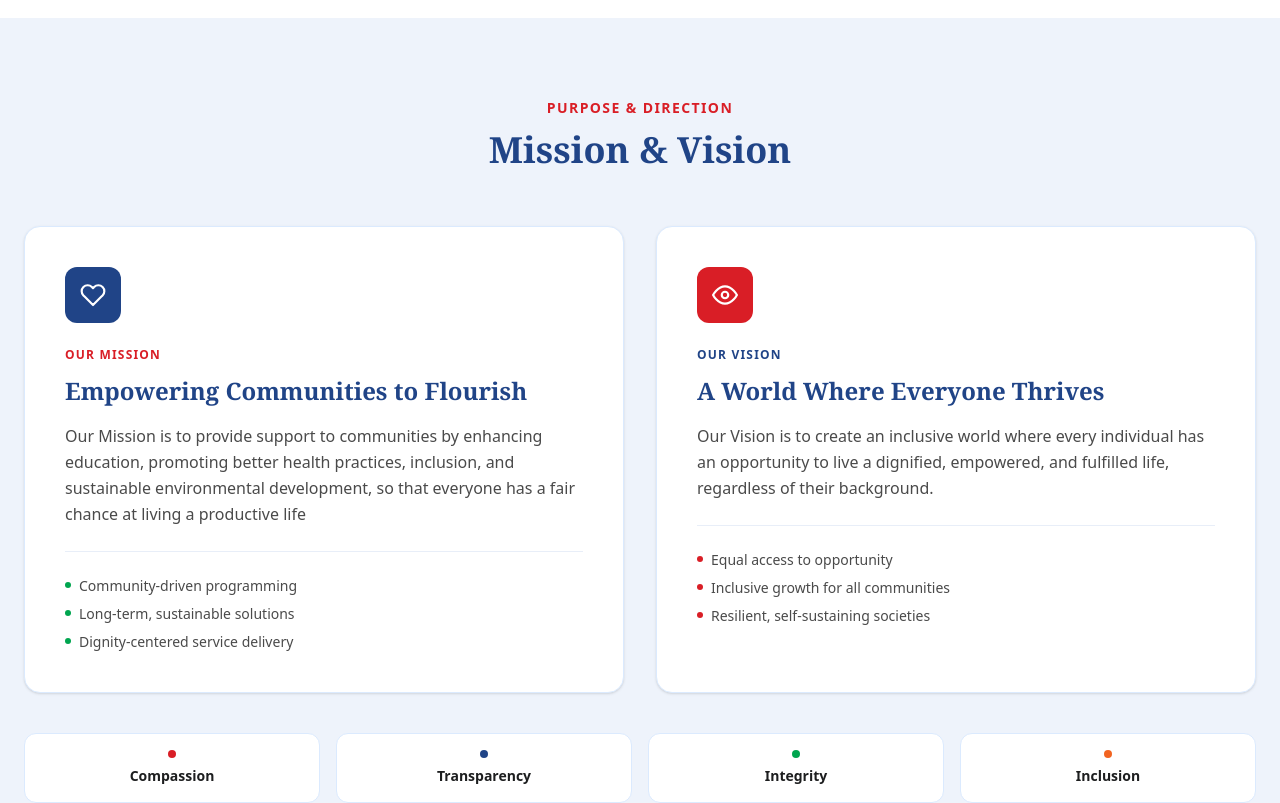
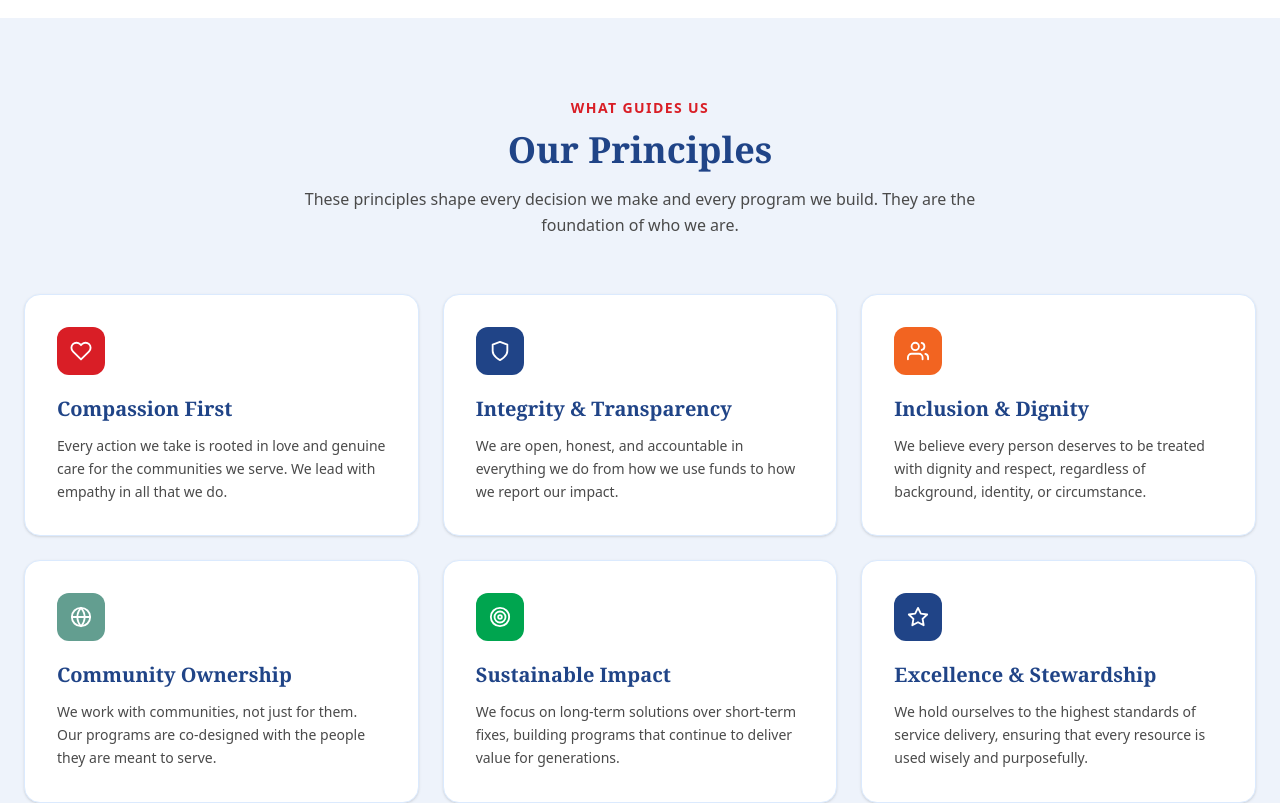
Before and after one commit to techMaverick36/Acts-of-Love-Empowerment-Foundation, a React (Vite) app: page /about in a window 1280 px wide. Shown: the part 1020-1823 px from the top of the page. Built offline with nearby package versions, Linux system fonts and the light colour scheme.

Commit message:
Made adjustments

```diff
--- a/src/Pages/About.tsx
+++ b/src/Pages/About.tsx
@@ -1,5 +1,6 @@
-import { FiHeart, FiEye, FiArrowRight } from "react-icons/fi";
-import { Link } from "react-router-dom";
+import { FiHeart, FiArrowRight, FiShield, FiUsers, FiStar, FiTarget, FiGlobe } from "react-icons/fi";
+import { Link, useLocation } from "react-router-dom";
+import { useEffect } from "react";
 import Navbar from "../components/Navbar";
 import Footer from "../components/Footer";
 
@@ -35,6 +36,17 @@ const milestones = [
 ];
 
 export default function AboutPage() {
+	const { hash } = useLocation();
+
+	useEffect(() => {
+		if (hash) {
+			const el = document.querySelector(hash);
+			if (el) {
+				setTimeout(() => el.scrollIntoView({ behavior: "smooth" }), 100);
+			}
+		}
+	}, [hash]);
+
 	return (
 		<div>
 			<Navbar />
@@ -139,151 +151,95 @@ export default function AboutPage() {
 				</div>
 			</section>
 
-			{/* ── MISSION & VISION ── */}
-			<section className="py-20" style={{ backgroundColor: "#eef3fb" }}>
+			{/* ── OUR PRINCIPLES ── */}
+			<section id="principles" className="py-20 scroll-mt-24" style={{ backgroundColor: "#eef3fb" }}>
 				<div className="max-w-7xl mx-auto px-6">
 					<div className="text-center max-w-2xl mx-auto mb-14">
 						<p
 							className="text-sm font-semibold tracking-widest uppercase mb-3"
 							style={{ color: "#D91E26" }}
 						>
-							Purpose & Direction
+							What Guides Us
 						</p>
 						<h2
-							className="font-serif text-4xl font-bold"
+							className="font-serif text-4xl font-bold mb-4"
 							style={{ color: "#204487" }}
 						>
-							Mission & Vision
+							Our Principles
 						</h2>
+						<p
+							className="text-base leading-relaxed"
+							style={{ color: "#4a4a4a" }}
+						>
+							These principles shape every decision we make and every program we build. They are the foundation of who we are.
+						</p>
 					</div>
-					<div className="grid md:grid-cols-2 gap-8">
-						<div className="bg-white rounded-2xl p-10 border border-blue-100 shadow-sm hover:shadow-md transition-shadow">
+					<div className="grid sm:grid-cols-2 lg:grid-cols-3 gap-6">
+						{[
+							{
+								icon: FiHeart,
+								title: "Compassion First",
+								desc: "Every action we take is rooted in love and genuine care for the communities we serve. We lead with empathy in all that we do.",
+								color: "#D91E26",
+							},
+							{
+								icon: FiShield,
+								title: "Integrity & Transparency",
+								desc: "We are open, honest, and accountable in everything we do from how we use funds to how we report our impact.",
+								color: "#204487",
+							},
+							{
+								icon: FiUsers,
+								title: "Inclusion & Dignity",
+								desc: "We believe every person deserves to be treated with dignity and respect, regardless of background, identity, or circumstance.",
+								color: "#F26421",
+							},
+							{
+								icon: FiGlobe,
+								title: "Community Ownership",
+								desc: "We work with communities, not just for them. Our programs are co-designed with the people they are meant to serve.",
+								color: "#639E90",
+							},
+							{
+								icon: FiTarget,
+								title: "Sustainable Impact",
+								desc: "We focus on long-term solutions over short-term fixes, building programs that continue to deliver value for generations.",
+								color: "#00A54F",
+							},
+							{
+								icon: FiStar,
+								title: "Excellence & Stewardship",
+								desc: "We hold ourselves to the highest standards of service delivery, ensuring that every resource is used wisely and purposefully.",
+								color: "#204487",
+							},
+						].map((p) => {
+							const Icon = p.icon;
+							return (
 								<div
-								className="w-14 h-14 rounded-xl flex items-center justify-center mb-6"
-								style={{ backgroundColor: "#204487" }}
+									key={p.title}
+									className="bg-white rounded-2xl p-8 border border-blue-100 shadow-sm hover:shadow-md transition-shadow duration-300"
 								>
-								<FiHeart size={26} className="text-white" />
+									<div
+										className="w-12 h-12 rounded-xl flex items-center justify-center mb-5"
+										style={{ backgroundColor: p.color }}
+									>
+										<Icon size={22} className="text-white" />
 									</div>
-							<p
-								className="text-xs font-bold tracking-widest uppercase mb-3"
-								style={{ color: "#D91E26" }}
-							>
-								Our Mission
-							</p>
 									<h3
-								className="font-serif text-2xl font-bold mb-4"
+										className="font-serif text-xl font-bold mb-3"
 										style={{ color: "#204487" }}
 									>
-								Empowering Communities to Flourish
+										{p.title}
 									</h3>
 									<p
-								className="text-base leading-relaxed mb-6"
+										className="text-sm leading-relaxed"
 										style={{ color: "#4a4a4a" }}
 									>
-								Our Mission is to provide support to communities by enhancing
-								education, promoting better health practices, inclusion, and
-								sustainable environmental development, so that everyone has a
-								fair chance at living a productive life
-							</p>
-							<ul
-								className="flex flex-col gap-2 pt-6 border-t"
-								style={{ borderColor: "#e8eef8" }}
-							>
-								{[
-									"Community-driven programming",
-									"Long-term, sustainable solutions",
-									"Dignity-centered service delivery",
-								].map((i) => (
-									<li
-										key={i}
-										className="flex items-start gap-2 text-sm"
-										style={{ color: "#4a4a4a" }}
-									>
-										<span
-											className="mt-1.5 w-1.5 h-1.5 rounded-full flex-shrink-0"
-											style={{ backgroundColor: "#00A54F" }}
-										/>
-										{i}
-									</li>
-								))}
-							</ul>
-						</div>
-						<div className="bg-white rounded-2xl p-10 border border-blue-100 shadow-sm hover:shadow-md transition-shadow">
-							<div
-								className="w-14 h-14 rounded-xl flex items-center justify-center mb-6"
-								style={{ backgroundColor: "#D91E26" }}
-							>
-								<FiEye size={26} className="text-white" />
-							</div>
-							<p
-								className="text-xs font-bold tracking-widest uppercase mb-3"
-								style={{ color: "#204487" }}
-							>
-								Our Vision
-							</p>
-							<h3
-								className="font-serif text-2xl font-bold mb-4"
-								style={{ color: "#204487" }}
-							>
-								A World Where Everyone Thrives
-							</h3>
-							<p
-								className="text-base leading-relaxed mb-6"
-								style={{ color: "#4a4a4a" }}
-							>
-								Our Vision is to create an inclusive world where every
-								individual has an opportunity to live a dignified, empowered,
-								and fulfilled life, regardless of their background.
-							</p>
-							<ul
-								className="flex flex-col gap-2 pt-6 border-t"
-								style={{ borderColor: "#e8eef8" }}
-							>
-								{[
-									"Equal access to opportunity",
-									"Inclusive growth for all communities",
-									"Resilient, self-sustaining societies",
-								].map((i) => (
-									<li
-										key={i}
-										className="flex items-start gap-2 text-sm"
-										style={{ color: "#4a4a4a" }}
-									>
-										<span
-											className="mt-1.5 w-1.5 h-1.5 rounded-full flex-shrink-0"
-											style={{ backgroundColor: "#D91E26" }}
-										/>
-										{i}
-									</li>
-								))}
-							</ul>
-						</div>
-					</div>
-
-					{/* Values */}
-					<div className="mt-10 grid grid-cols-2 md:grid-cols-4 gap-4">
-						{[
-							{ label: "Compassion", color: "#D91E26" },
-							{ label: "Transparency", color: "#204487" },
-							{ label: "Integrity", color: "#00A54F" },
-							{ label: "Inclusion", color: "#F26421" },
-						].map((v) => (
-							<div
-								key={v.label}
-								className="bg-white rounded-xl px-5 py-4 text-center border border-blue-100"
-							>
-								<div
-									className="w-2 h-2 rounded-full mx-auto mb-2"
-									style={{ backgroundColor: v.color }}
-								/>
-								<p
-									className="text-sm font-semibold"
-									style={{ color: "#1D1E1F" }}
-								>
-									{v.label}
+										{p.desc}
 									</p>
 								</div>
-						))}
+							);
+						})}
 					</div>
 				</div>
 			</section>
--- a/src/Pages/Home.tsx
+++ b/src/Pages/Home.tsx
@@ -89,7 +89,7 @@ export default function HomePage() {
 								tag: "Our Mission",
 								tagColor: "#D91E26",
 								title: "Empowering Communities to Flourish",
-								body: "Our Mission is to provide support to communities by enhancing education, promoting better health practices, inclusion, and sustainable environmental development, so that everyone has a fair chance at living a productive life",
+								body: "Our Mission is to provide support to communities by enhancing education, promoting better health practices, inclusion, and sustainable development, so that everyone has a fair chance at living a productive life",
 							},
 							{
 								icon: FiEye,
@@ -136,7 +136,7 @@ export default function HomePage() {
 					</div>
 					<div className="text-center">
 						<Link
-							to="/about"
+							to="/about#principles"
 							className="inline-flex items-center gap-2 text-sm font-semibold transition-colors hover:opacity-80"
 							style={{ color: "#204487" }}
 						>
@@ -269,13 +269,13 @@ export default function HomePage() {
 						{[
 							{
 								title: "Sponsor a Child",
-								cost: "From $100/month",
+								cost: "Any amount helps",
 								img: "https://images.unsplash.com/photo-1521493959102-bdd6677fdd81?q=80&w=1470&auto=format&fit=crop&ixlib=rb-4.1.0&ixid=M3wxMjA3fDB8MHxwaG90by1wYWdlfHx8fGVufDB8fHx8fA%3D%3D",
 								badge: "Most Popular",
 							},
 							{
 								title: "Help a Community",
-								cost: "From $10",
+								cost: "Any amount helps",
 								img: "https://images.unsplash.com/photo-1531482615713-2afd69097998?w=600&q=80",
 								badge: null,
 							},
@@ -372,10 +372,10 @@ export default function HomePage() {
 						style={{ color: "#4a4a4a" }}
 					>
 						Your skills and passion are the most powerful things you can offer.
-						Join hundreds of volunteers already making their mark.
+						Join our growing team of volunteers already making their mark.
 					</p>
 					<Link
-						to="/get-involved"
+						to="/get-involved#volunteer"
 						className="inline-flex items-center gap-2 px-10 py-4 text-base font-semibold text-white rounded hover:opacity-90 transition-opacity"
 						style={{ backgroundColor: "#D91E26" }}
 					>
--- a/src/components/Footer.tsx
+++ b/src/components/Footer.tsx
@@ -43,7 +43,7 @@ export default function Footer() {
 						</Link>
 
 						<p className="text-blue-100/80 text-sm leading-relaxed max-w-xs">
-							Dedicated to transforming lives through sustainable healthcare,
+							Committed to transforming lives through sustainable healthcare,
 							education, and community empowerment initiatives across Uganda.
 						</p>
 
```
Also changed, not shown: src/Pages/GetInvolved.tsx (+30 -15 lines), src/Pages/Programs.tsx (+5 -5 lines), src/components/Hero.tsx (+5 -5 lines), src/components/Navbar.tsx (+7 -6 lines). Lines whose indentation alone changed are shown as unchanged.
